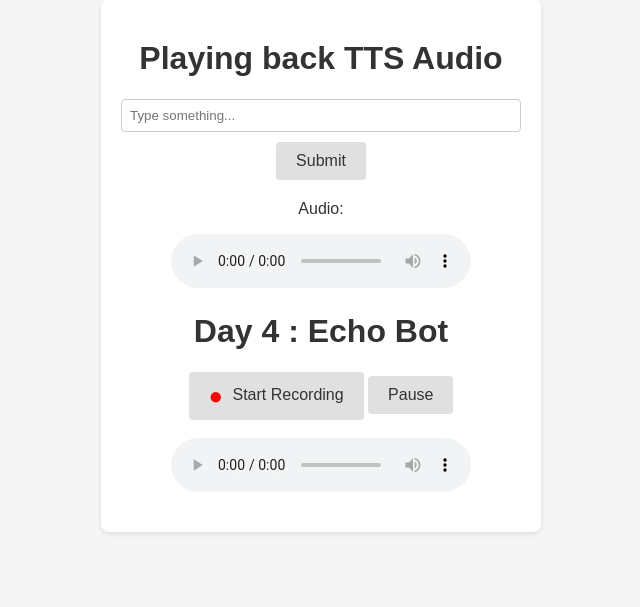
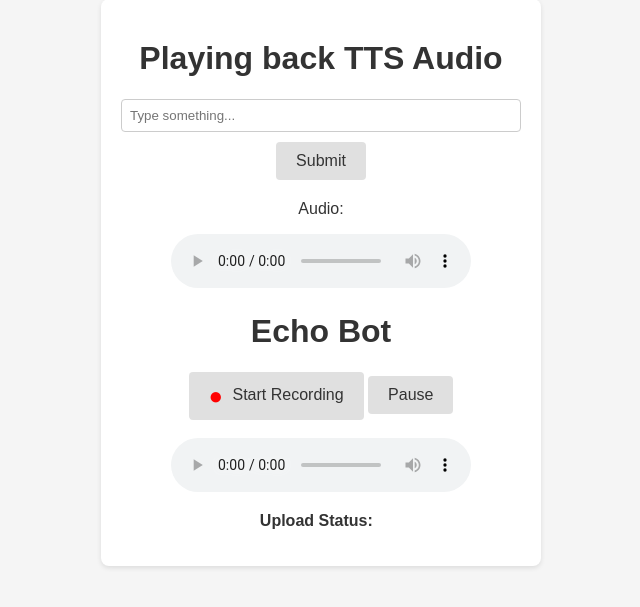
Before and after one commit to Swayam42/AI-Voice-Agent, a FastAPI app: page / in a window 1280 px wide. Shown: the part 51-658 px from the top of the page, without its empty margins (319-959 px from the left). Run offline with FastAPI, Linux system fonts and the light colour scheme.

Commit message:
Audio File Upload to Server

```diff
--- a/app/main.py
+++ b/app/main.py
@@ -1,10 +1,12 @@
-from fastapi import FastAPI, HTTPException, Request
+from fastapi import FastAPI, HTTPException, Request, File, UploadFile
 from fastapi.responses import HTMLResponse
 from fastapi.staticfiles import StaticFiles
 from fastapi.templating import Jinja2Templates
 from pydantic import BaseModel
 import requests
 import os
+import shutil
+from pathlib import Path
 from dotenv import load_dotenv
 # Load environment variables
 load_dotenv()
@@ -17,8 +19,14 @@ MURF_API_KEY = os.getenv("MURF_API_KEY")
 if not MURF_API_KEY:
     raise ValueError("MURF_API_KEY not found in .env file")
 
+# Mount static files and templates
 app.mount("/static", StaticFiles(directory=os.path.join(os.path.dirname(__file__), "static")), name="static")
 templates = Jinja2Templates(directory=os.path.join(os.path.dirname(__file__), "templates"))
+
+# Create uploads directory if it doesn't exist
+UPLOADS_DIR = os.path.join(os.path.dirname(__file__), "uploads")
+if not os.path.exists(UPLOADS_DIR):
+    os.makedirs(UPLOADS_DIR)
 
 class TextInput(BaseModel):
     text: str
@@ -51,6 +59,40 @@ async def generate_audio(input: TextInput):
     except requests.exceptions.RequestException as e:
         raise HTTPException(status_code=500, detail=str(e))
 
+@app.post("/upload-audio")
+async def upload_audio(file: UploadFile = File(...)):
+    try:
+        print(f"Received file: {file.filename}, type: {file.content_type}")
+
+        # Ensure uploads directory exists
+        os.makedirs(UPLOADS_DIR, exist_ok=True)
+
+        # Create a unique filename
+        file_extension = os.path.splitext(file.filename or "recording.ogg")[1] or ".ogg"
+        unique_filename = f"recording_{os.urandom(4).hex()}{file_extension}"
+        file_path = os.path.join(UPLOADS_DIR, unique_filename)
+
+        print(f"Saving to: {file_path}")
+
+        # Save the file
+        file_content = await file.read()
+        with open(file_path, "wb") as buffer:
+            buffer.write(file_content)
+
+        # Get file size
+        file_size = os.path.getsize(file_path)
+
+        print(f"File saved successfully: {unique_filename}, size: {file_size} bytes")
+
+        return {
+            "filename": unique_filename,
+            "content_type": file.content_type or "audio/ogg",
+            "file_size": file_size
+        }
+    except Exception as e:
+        print(f"Upload error: {str(e)}")
+        raise HTTPException(status_code=500, detail=f"Upload failed: {str(e)}")
+
 if __name__ == "__main__":
     import uvicorn
     uvicorn.run(app, host="0.0.0.0", port=8000)
--- a/app/static/JS/script.js
+++ b/app/static/JS/script.js
@@ -1,3 +1,14 @@
+// Function to format file size in a human-readable format
+function formatFileSize(bytes) {
+  if (bytes === 0) return '0 Bytes';
+
+  const k = 1024;
+  const sizes = ['Bytes', 'KB', 'MB', 'GB'];
+  const i = Math.floor(Math.log(bytes) / Math.log(k));
+
+  return parseFloat((bytes / Math.pow(k, i)).toFixed(2)) + ' ' + sizes[i];
+}
+
 // Wait for the page to load
 document.addEventListener('DOMContentLoaded', () => {
   const textInput = document.getElementById('textInput');
@@ -65,7 +76,9 @@ document.addEventListener('DOMContentLoaded', () => {
   function toggleEchoRecording() {
     if (!isRecording) {
       if (!navigator.mediaDevices || !navigator.mediaDevices.getUserMedia) {
-        echoStatus.textContent = "getUserMedia not supported on your browser!";
+        if (echoStatus) {
+          echoStatus.textContent = "getUserMedia not supported on your browser!";
+        }
         console.log("getUserMedia not supported on your browser!");
         return;
       }
@@ -80,28 +93,65 @@ document.addEventListener('DOMContentLoaded', () => {
             console.log("Audio chunk captured:", event.data.size);
           };
 
-          mediaRecorder.onstop = () => {
+          mediaRecorder.onstop = async () => {
             console.log("recorder stopped");
             const audioBlob = new Blob(audioChunks, { type: 'audio/ogg; codecs=opus' });
             const audioUrl = window.URL.createObjectURL(audioBlob);
             echoAudio.src = audioUrl;
-            echoStatus.textContent = "Recording stopped";
+            if (echoStatus) {
+              echoStatus.textContent = "Uploading...";
+            }
             stream.getTracks().forEach(track => track.stop());
-            toggleRecording.textContent = "Start Recording";
+            toggleRecording.innerHTML = '<span class="record-icon" id="recordDot">●</span> Start Recording';
             isRecording = false;
             pauseRecording.disabled = true;
+
+            // Upload audio blob to server
+            const formData = new FormData();
+            formData.append('file', audioBlob, 'echo_recording.ogg');
+            console.log('Uploading file:', audioBlob.size, 'bytes');
+            try {
+              const response = await fetch('/upload-audio', {
+                method: 'POST',
+                body: formData
+              });
+              console.log('Upload response status:', response.status);
+              if (!response.ok) {
+                const errorText = await response.text();
+                console.error('Upload error response:', errorText);
+                throw new Error(`Upload failed: ${response.status} - ${errorText}`);
+              }
+              const result = await response.json();
+              console.log('Upload result:', result);
+              // Show upload info directly in echoStatus for reliability
+              if (echoStatus) {
+                echoStatus.innerHTML = 'Upload successful ✅<br>' +
+                  '<b>File:</b> ' + result.filename + '<br>' +
+                  '<b>Type:</b> ' + result.content_type + '<br>' +
+                  '<b>Size:</b> ' + formatFileSize(result.file_size);
+              }
+            } catch (err) {
+              if (echoStatus) {
+                echoStatus.innerHTML = 'Upload failed ❌<br>' + err.message;
+              }
+              console.error('Upload error:', err);
+            }
           };
 
           mediaRecorder.start();
           console.log("recorder state:", mediaRecorder.state);
           console.log("recorder started");
-          echoStatus.textContent = "Recording...";
-          toggleRecording.textContent = "Stop Recording";
+          if (echoStatus) {
+            echoStatus.textContent = "Recording...";
+          }
+          toggleRecording.innerHTML = '<span class="record-icon blinking" id="recordDot">●</span> Stop Recording';
           isRecording = true;
           pauseRecording.disabled = false;
         })
         .catch(err => {
-          echoStatus.textContent = `Microphone error: ${err.name} - ${err.message}`;
+          if (echoStatus) {
+            echoStatus.textContent = `Microphone error: ${err.name} - ${err.message}`;
+          }
           console.error("Microphone error:", err);
         });
     } else {
@@ -118,12 +168,16 @@ document.addEventListener('DOMContentLoaded', () => {
     if (mediaRecorder && mediaRecorder.state === 'recording') {
       mediaRecorder.pause();
       console.log("recorder paused");
-      echoStatus.textContent = "Recording paused...";
+      if (echoStatus) {
+        echoStatus.textContent = "Recording paused...";
+      }
       pauseRecording.textContent = "Resume";
     } else if (mediaRecorder && mediaRecorder.state === 'paused') {
       mediaRecorder.resume();
       console.log("recorder resumed");
-      echoStatus.textContent = "Recording...";
+      if (echoStatus) {
+        echoStatus.textContent = "Recording...";
+      }
       pauseRecording.textContent = "Pause";
     }
   }
--- a/app/static/css/style.css
+++ b/app/static/css/style.css
@@ -45,3 +45,27 @@ button:hover {
 #status {
   color: #666; /* Medium gray for status */
 }
+
+#uploadInfo {
+      display: inline-block;
+      vertical-align: middle;
+      font-weight: bold;
+      margin-left: 5px;
+    }
+    #fileDetails {
+      margin-top: 15px;
+      padding: 15px;
+      border: 1px solid #ddd;
+      border-radius: 8px;
+      background-color: #f9f9f9;
+      box-shadow: 0 2px 4px rgba(0,0,0,0.1);
+    }
+    #fileDetails h3 {
+      margin-top: 0;
+      color: #333;
+      border-bottom: 1px solid #eee;
+      padding-bottom: 8px;
+    }
+    #fileSize p {
+      margin: 8px 0;
+    }
--- a/app/templates/index.html
+++ b/app/templates/index.html
@@ -2,9 +2,9 @@
 <html lang="en">
 <head>
   <meta charset="UTF-8">
-  <link rel="icon" href="{{ url_for('static', path='images/favicon.ico') }}" type="image/murf-icon">
-  <link rel="stylesheet" href="{{ url_for('static', path='css/style.css') }}">
-  <title>Murf AI Voice Agent - Day 4</title>
+  <link rel="icon" href="/static/images/favicon.ico" type="image/murf-icon">
+  <link rel="stylesheet" href="/static/css/style.css">
+  <title>Murf AI Voice Agent - Day 5</title>
   <style>
     .record-icon {
       color: red;
@@ -19,6 +19,7 @@
     @keyframes blink {
       to { opacity: 0; }
     }
+
   </style>
 </head>
 <body>
@@ -34,11 +35,15 @@
       <p id="status"></p>
 
       <div id="echo-bot">
-        <h1>Day 4 : Echo Bot</h1>
+        <h1>Echo Bot</h1>
         <button id="toggleRecording"><span class="record-icon" id="recordDot">●</span> Start Recording</button>
         <button id="pauseRecording">Pause</button><br><br>
         <audio id="echoAudio" controls></audio>
-        <p id="echoStatus"></p>
+        <p id="echoStatus"><span style="font-weight:bold;">Upload Status:</span> <span id="uploadInfo" style="display:inline-block;vertical-align:middle;"></span></p>
+        <div id="fileDetails" style="margin-top: 10px; padding: 10px; border: 1px solid #ddd; border-radius: 5px; display: none;">
+          <h3>File Details</h3>
+          <div id="fileSize"></div>
+        </div>
       </div>
     </div>
   </div>
@@ -68,6 +73,6 @@
       }
     });
   </script>
-  <script src="{{ url_for('static', path='JS/script.js') }}"></script>
+  <script src="/static/JS/script.js"></script>
 </body>
 </html>
```
